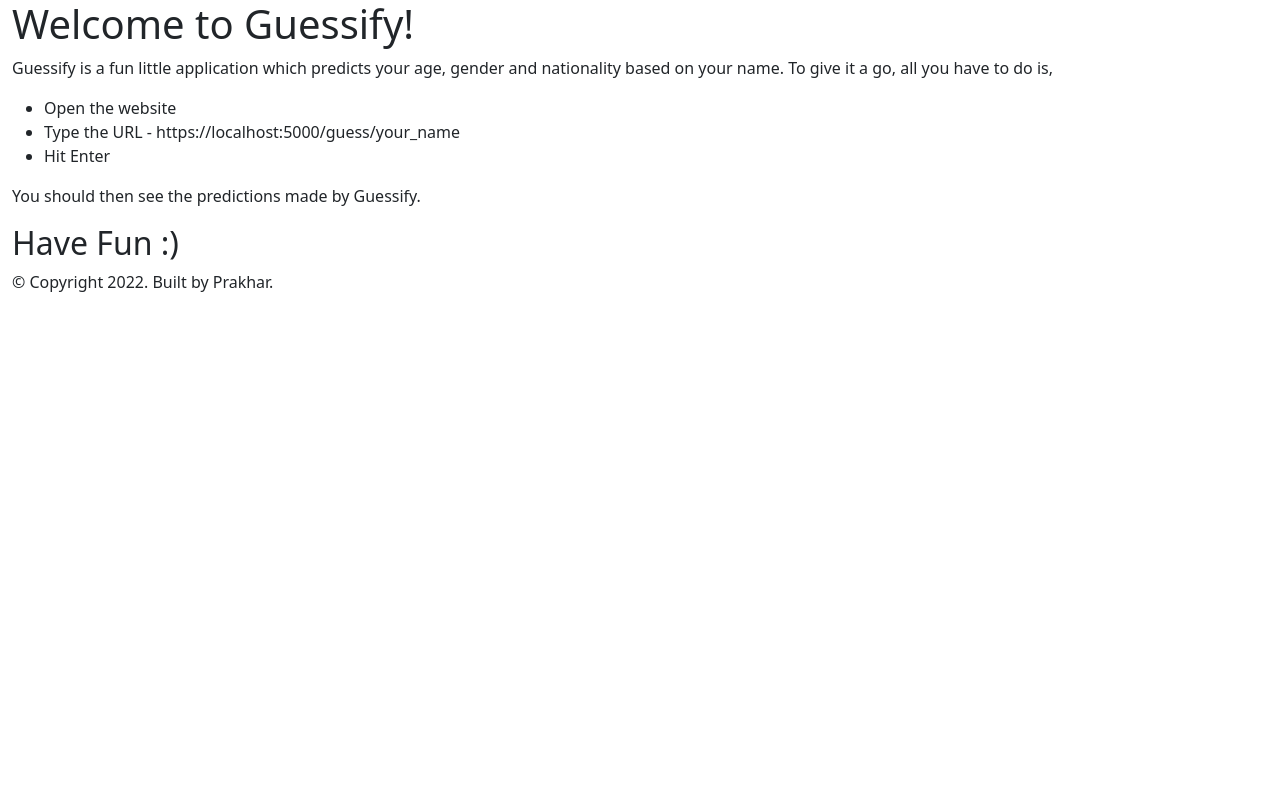
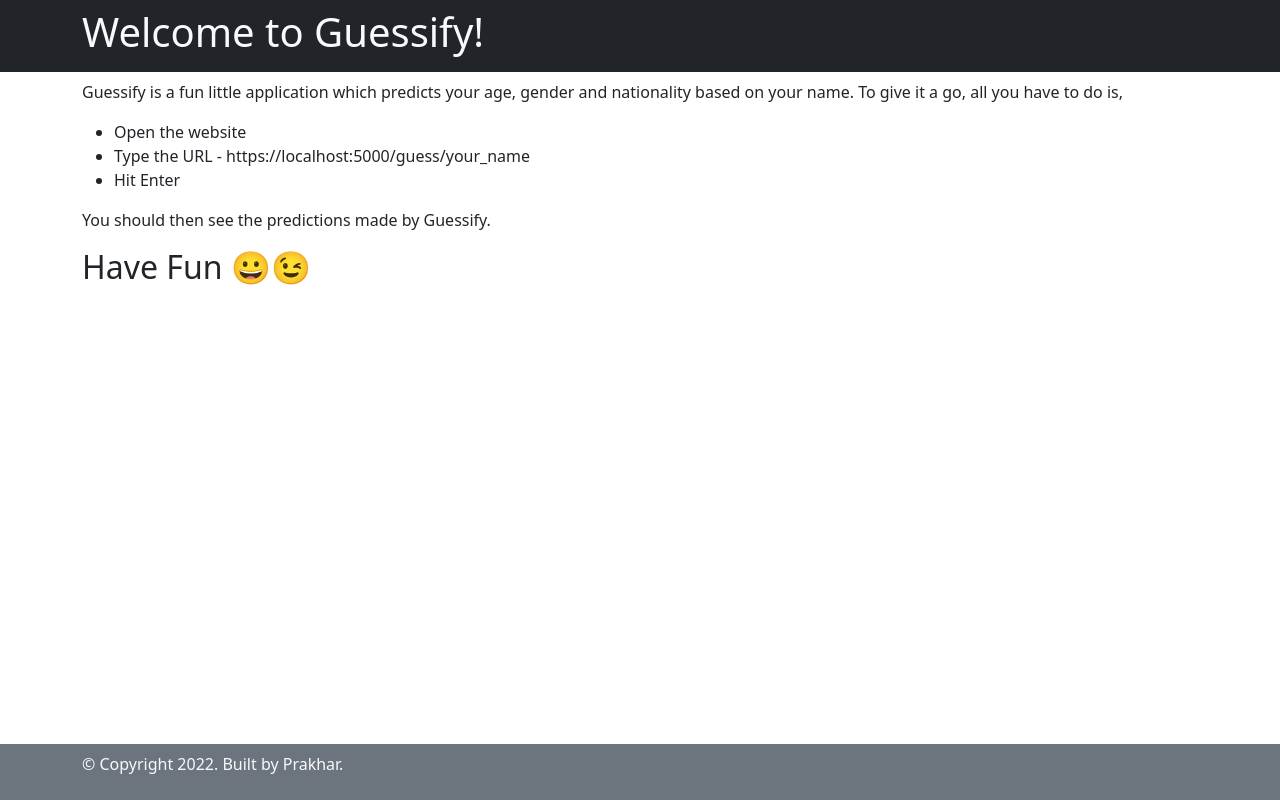
Before and after one commit to prakhar-srivastava-1/guess-age-gender, a Flask app: page / in a window 1280 px wide. Run offline with Flask 2, Linux system fonts and the light colour scheme.

Commit message:
finalise home page - visual elements

```diff
--- a/static/styles.css
+++ b/static/styles.css
@@ -0,0 +1,3 @@
+footer {
+    margin-bottom: 0 !important;
+}
--- a/templates/index.html
+++ b/templates/index.html
@@ -4,14 +4,18 @@
     <meta charset="UTF-8">
     <title>Guessify!</title>
     <link href="https://cdn.jsdelivr.net/npm/bootstrap@5.0.2/dist/css/bootstrap.min.css" type="text/css" rel="stylesheet">
+    <link href="{{ url_for('static', filename='styles.css') }}">
 </head>
 <body>
-    <main class="container-fluid">
-        <div class="header conatiner-fluid">
+    <main>
+        <div class="container-fluid bg-dark text-light p-2">
+            <div class="container">
                 <h1>Welcome to Guessify!</h1>
             </div>
+        </div>
 
-        <p>Guessify is a fun little application which predicts your age,
+        <div class="container">
+            <p class="mt-2">Guessify is a fun little application which predicts your age,
               gender and nationality based on your name.
               To give it a go, all you have to do is,</p>
             <ul>
@@ -20,14 +24,17 @@
                 <li>Hit Enter</li>
             </ul>
             <p>You should then see the predictions made by Guessify.</p>
-        <h2>Have Fun :)</h2>
+            <h2>Have Fun 😀😉</h2>
+        </div>
 
-        <footer>
+    </main>
+    <footer class="container-fluid bg-secondary text-light p-2 fixed-bottom">
+        <div class="container">
             <p>
                 &copy Copyright {{ year }}. Built by Prakhar.
             </p>
+        </div>
     </footer>
-    </main>
 
 </body>
 </html>
```
Lines whose indentation alone changed are shown as unchanged.
